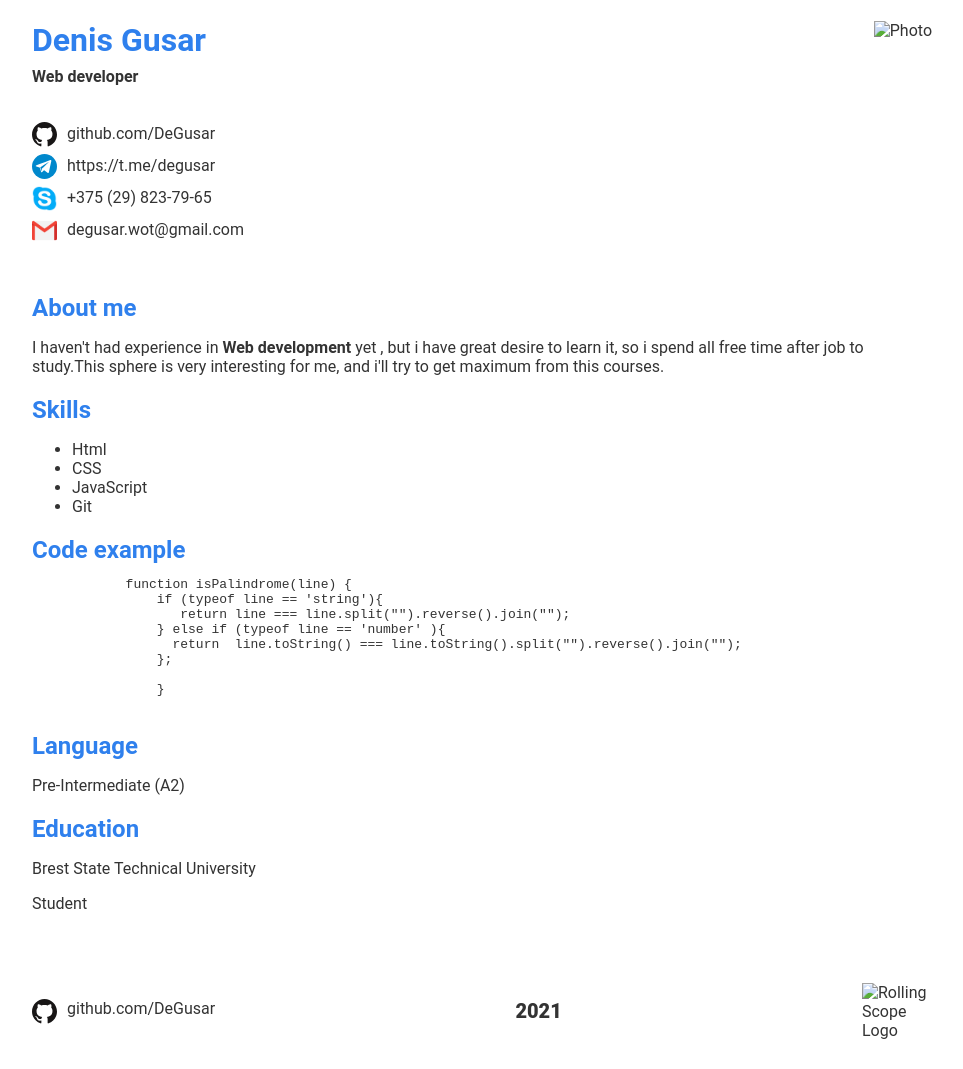
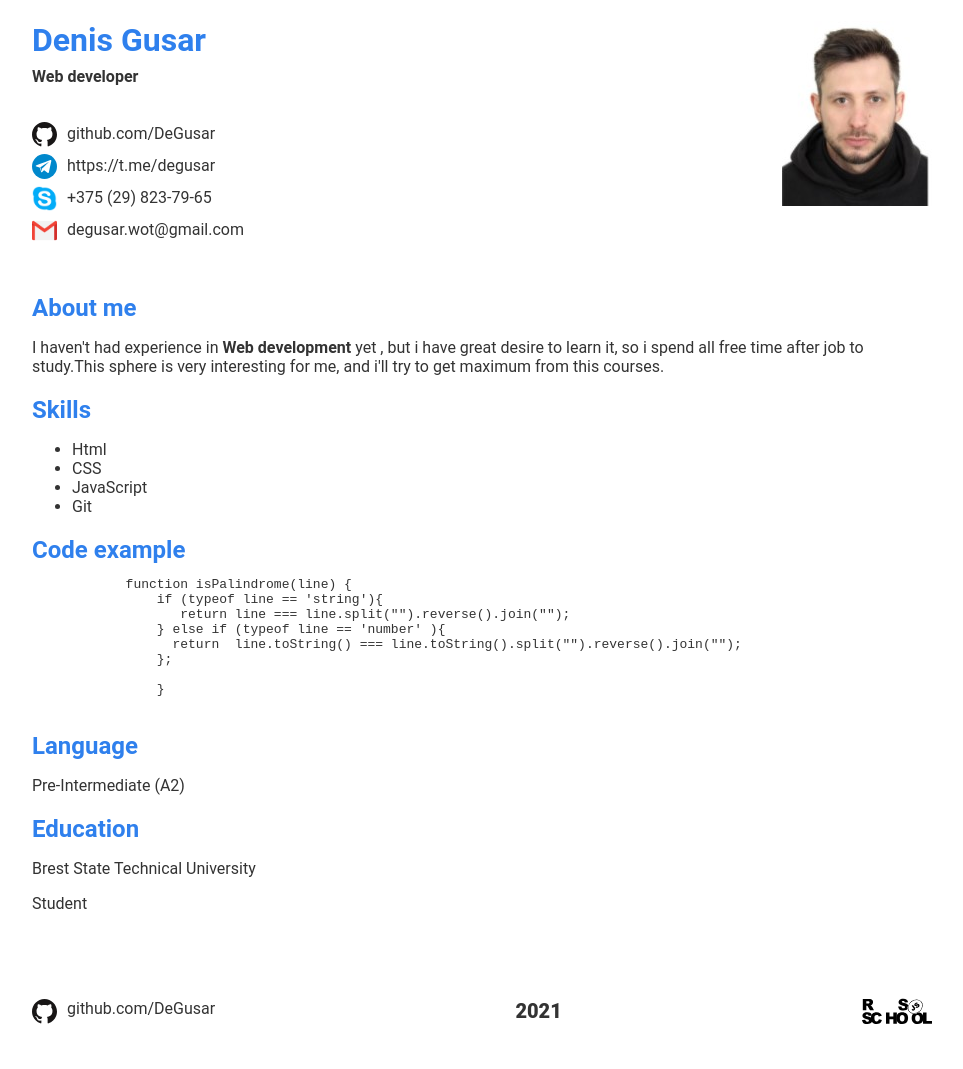
Before and after one commit to DeGusar/rsschool-cv, a plain HTML site: page index.html in a window 1280 px wide. Shown: the whole page, without its empty margins (158-1121 px from the left). Drawn offline with Linux system fonts and the light colour scheme; the site is published under a folder, as on GitHub Pages, so addresses that start at the root find nothing.

Commit message:
fix: fix problem with photo

```diff
--- a/index.html
+++ b/index.html
@@ -30,7 +30,7 @@
 
         </div>
         <div class="photo">
-            <img src="/images/photo.jpg" alt="Photo" >
+            <img src="./images/photo.jpg" alt="Photo" >
         </div>
     </header>
 </div>
@@ -82,7 +82,7 @@
                 <p>2021</p>
             </div>
             <div class="logo__footer">
-                <a href="https://rs.school/js/"><img src="/images/rs_school_logo.svg" alt="Rolling Scope Logo"></a>
+                <a href="https://rs.school/js/"><img src="./images/rs_school_logo.svg" alt="Rolling Scope Logo"></a>
             </div>
 
 
```
